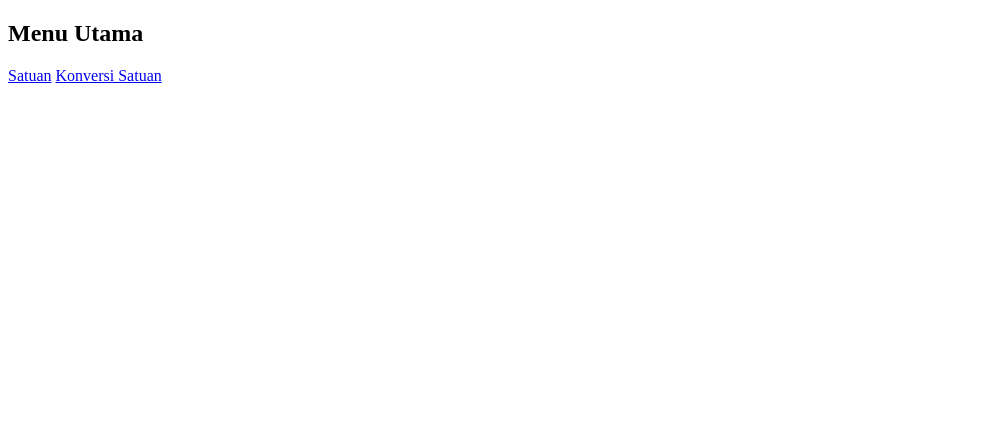
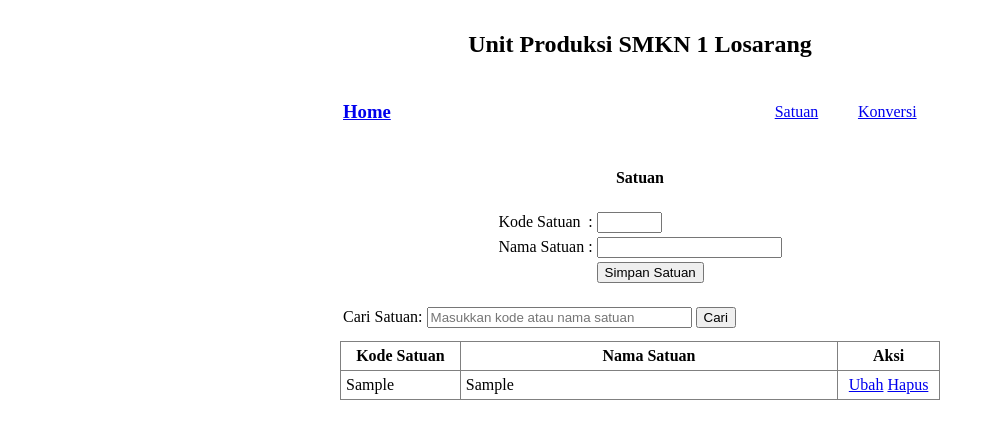
Before and after one commit to fachrulpbm/up_losarang, a PHP site: page /index.php?menu=satuan in a window 1280 px wide. Shown: the top 439 px of the page, without its empty margins (0-994 px from the left). Run offline with PHP 8.4, Linux system fonts and the light colour scheme; tables that the repository leaves empty hold one stand-in row (values such as "Sample post"); some libraries are stand-ins or nearby versions.

Commit message:
single page load

```diff
--- a/index.php
+++ b/index.php
@@ -1,16 +1,59 @@
 <!DOCTYPE html>
 <html lang="en">
+
 <head>
     <meta charset="UTF-8">
     <meta name="viewport" content="width=device-width, initial-scale=1.0">
     <meta http-equiv="X-UA-Compatible" content="ie=edge">
     <title>UP Losarang</title>
+    <script src="jquery.js"></script>
+    <style>
+        .data {
+            border-collapse: collapse;
+        }
+
+        .data-td {
+            padding: 5px;
+        }
+    </style>
 </head>
+
 <body>
 
-    <h2>Menu Utama</h2>
-    <a href="satuan.php">Satuan</a>
-    <a href="satuan_konversi.php">Konversi Satuan</a>
+    <table border="0" align="center" width="600px">
+        <tr>
+            <td colspan="3" align="center">
+                <h2>Unit Produksi SMKN 1 Losarang</h2>
+            </td>
+        </tr>
+        <tr>
+            <td width="70%">
+                <a href="index.php">
+                    <h3>
+                        Home
+                    </h3>
+                </a>
+            </td>
+            <td align="center">
+                <a href="index.php?menu=satuan">Satuan</a>
+            </td>
+            <td align="center">
+                <a href="index.php?menu=konversi">Konversi</a>
+            </td>
+        </tr>
+    </table>
+
+    <?php
+        if (isset($_GET['menu'])) {
+            if ($_GET['menu'] == 'satuan') {
+                include_once('satuan.php');
+            }elseif ($_GET['menu'] == 'konversi') {
+                include_once('satuan_konversi.php');
+            }
+        }
+    ?>
+
 
 </body>
+
 </html>
--- a/koneksi.php
+++ b/koneksi.php
@@ -1,3 +1,5 @@
 <?php
-    $koneksi = mysqli_connect('localhost','root','root','up_losarang');
+    $koneksi = mysqli_connect(
+        'localhost','root','','up_losarang'
+    );
 ?>
--- a/satuan.php
+++ b/satuan.php
@@ -1,27 +1,20 @@
  <?php
     include_once('koneksi.php');
  ?>
-
  <form action="" method="post" name="form_satuan">
-
      <table align="center">
-
          <tr align="center">
              <td colspan=3>
-                <h2>Satuan</h2>
-                <a href="index.php">Home</a>
-                <a href="satuan_konversi.php">Konversi</a>
+                 <h4>Satuan</h4>
              </td>
          </tr>
-
          <tr>
              <td>Kode Satuan</td>
              <td>:</td>
              <td>
-                <input type="text" name="kd_satuan" id="kd_satuan">
+                 <input type="text" name="kd_satuan" id="kd_satuan" size="5">
              </td>
          </tr>
-
          <tr>
              <td>Nama Satuan</td>
              <td>:</td>
@@ -29,7 +22,6 @@
                  <input type="text" name="nm_satuan" id="nm_satuan">
              </td>
          </tr>
-
          <tr>
              <td></td>
              <td></td>
@@ -37,61 +29,87 @@
                  <input type="submit" name="btnSatuan" value="Simpan Satuan">
              </td>
          </tr>
+     </table>
+ </form>
 
+ <br>
 
+ <form action="index.php?menu=satuan&" method="get">
+     <table align="center" width="600px" style="margin-bottom: 10px">
+         <tr align="left">
+             <td>
+                 Cari Satuan:
+                 <input type="text" name="cari_satuan" id="txtCari" size="30" placeholder="Masukkan kode atau nama satuan">
+                 <input type="submit" value="Cari" name="btnCari">
+             </td>
+         </tr>
      </table>
-
  </form>
 
  <?php
 
     /* SUBMIT */
-    if(isset($_POST['btnSatuan'])){
+    if (isset($_POST['btnSatuan'])) {
         $kd_satuan = $_POST['kd_satuan'];
         $nm_satuan = $_POST['nm_satuan'];
         /* UPDATE */
-        if(isset($_GET['aksi'])){
+        if (isset($_GET['aksi'])) {
             $update = "UPDATE satuan SET nm_satuan='$nm_satuan' WHERE kd_satuan='$kd_satuan'";
             mysqli_query($koneksi, $update);
-            header("Location: satuan.php");
+            header("Location: index.php?menu=satuan");
         }
-        /* INSERT */
-        else{
+        /* INSERT */ else {
             $insert = "INSERT INTO satuan(kd_satuan, nm_satuan) VALUES('$kd_satuan', '$nm_satuan')";
             mysqli_query($koneksi, $insert);
         }
     }
     /* END OF SUBMIT */
 
+
     /* DELETE */
-    if( isset($_GET['kd_satuan']) && $_GET['aksi'] == 'hapus' ){
-
+    if (isset($_GET['kd_satuan']) && $_GET['aksi'] == 'hapus') {
         $kode = $_GET['kd_satuan'];
         $delete = " DELETE FROM satuan WHERE kd_satuan='$kode' ";
         mysqli_query($koneksi, $delete);
-        header('Location: satuan.php');
+        header('Location: index.php?menu=satuan');
+    }
+    /* END OF DELETE */
 
-    }
-
-    /* READ */
-    $read = "SELECT * FROM satuan";
-    $hasil_read = mysqli_query($koneksi, $read);
+    /* READ <---------------- Bagian ini yang masih belum fix*/
     echo "
-        <table border=1 align='center'>
+        <table border='1' class='data' align='center' width='600px'>
             <tr>
-                    <th>Kode Satuan</th>
-                    <th>Nama Satuan</th>
-                    <th>Aksi</th>
+                <th class='data-td' width='20%'>Kode Satuan</th>
+                <th class='data-td'>Nama Satuan</th>
+                <th class='data-td' width='17%'>Aksi</th>
             </tr>
         ";
-    while($row = mysqli_fetch_array($hasil_read)){
+    if (isset($_GET['btnCari']) && $_GET['cari_satuan']) {
+        $cari = $_GET['cari_satuan'];
+        $search = "SELECT * FROM satuan WHERE kd_satuan LIKE '$cari'";
+        $data = mysqli_query($koneksi, $read);
+    } else {
+        $read = "SELECT * FROM satuan";
+        $data = mysqli_query($koneksi, $read);
+    }
+    if ($data->num_rows > 0) {
+        while ($row = mysqli_fetch_array($data)) {
             echo "
                     <tr>
-                    <td>".$row['kd_satuan']."</td>
-                    <td>".$row['nm_satuan']."</td>
-                    <td>
-                        <a href='satuan.php?kd_satuan=".$row['kd_satuan']."&aksi=ubah'>Ubah</a>
-                        <a href='satuan.php?kd_satuan=".$row['kd_satuan']."&aksi=hapus'>Hapus</a>
+                        <td class='data-td'>" . $row['kd_satuan'] . "</td>
+                        <td class='data-td'>" . $row['nm_satuan'] . "</td>
+                        <td class='data-td' align='center'>
+                            <a href='index.php?menu=satuan&kd_satuan=" . $row['kd_satuan'] . "&aksi=ubah'>Ubah</a>
+                            <a href='index.php?menu=satuan&kd_satuan=" . $row['kd_satuan'] . "&aksi=hapus'>Hapus</a>
+                        </td>
+                    </tr>
+                ";
+        }
+    } else {
+        echo "
+                <tr style='padding: 20px'>
+                    <td colspan='3' align='center'>
+                        <i>Data tidak ada!</i>
                     </td>
                 </tr>
             ";
@@ -100,7 +118,7 @@
     /* END OF READ */
 
     /* GET DATA */
-    if(isset($_GET['kd_satuan']) && $_GET['aksi'] == "ubah"){
+    if (isset($_GET['kd_satuan']) && $_GET['aksi'] == "ubah") {
         $kd_satuan = $_GET['kd_satuan'];
         $search = "SELECT * FROM satuan WHERE kd_satuan = '$kd_satuan'";
         $hasil_search = mysqli_query($koneksi, $search);
@@ -111,6 +129,7 @@
          var kd_satuan = "<?php echo $kd_satuan ?>";
          var nm_satuan = "<?php echo $nm_satuan ?>";
          document.form_satuan.kd_satuan.value = kd_satuan;
+         document.getElementById("kd_satuan").readOnly = true;
          document.getElementById("nm_satuan").value = nm_satuan;
      </script>
  <?php
```
Also changed, not shown: satuan_konversi.php (+18 -8 lines), up_losarang.sql (added, +98 -0 lines). Lines whose indentation alone changed are shown as unchanged.
